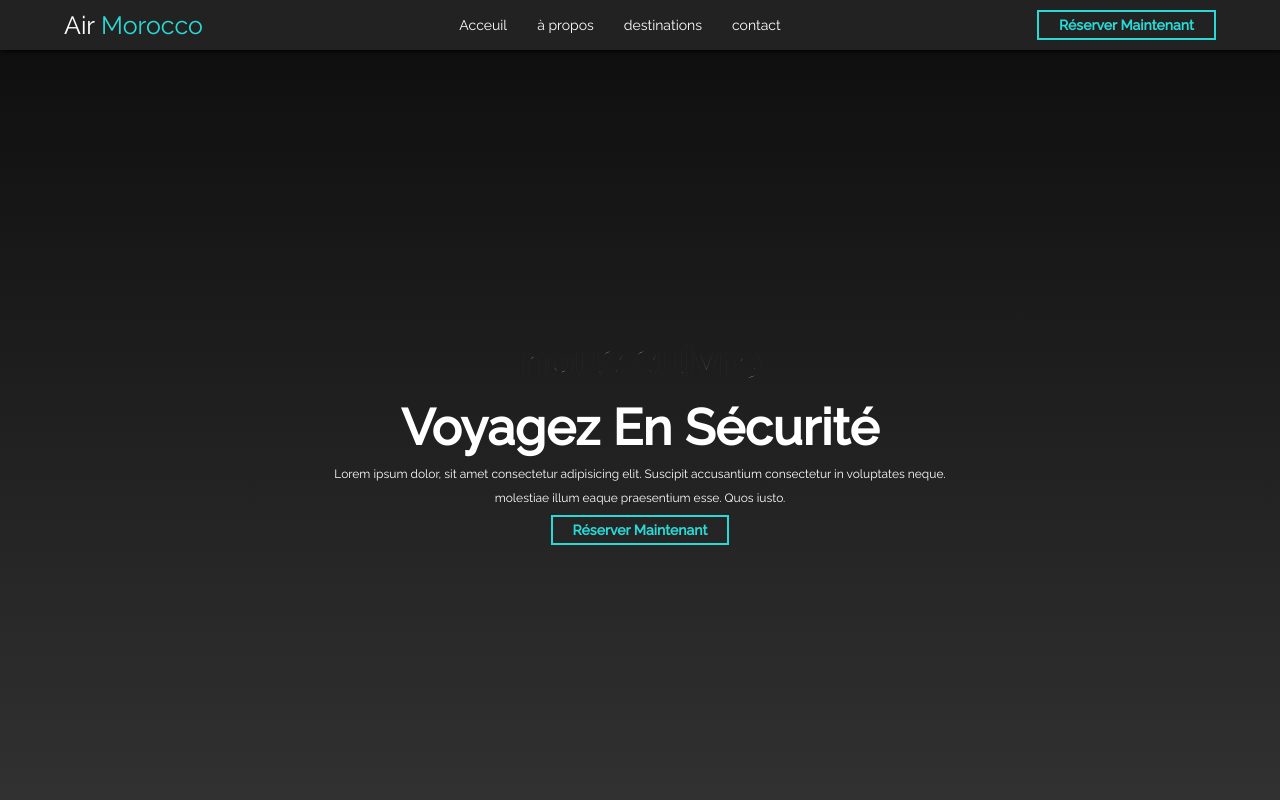
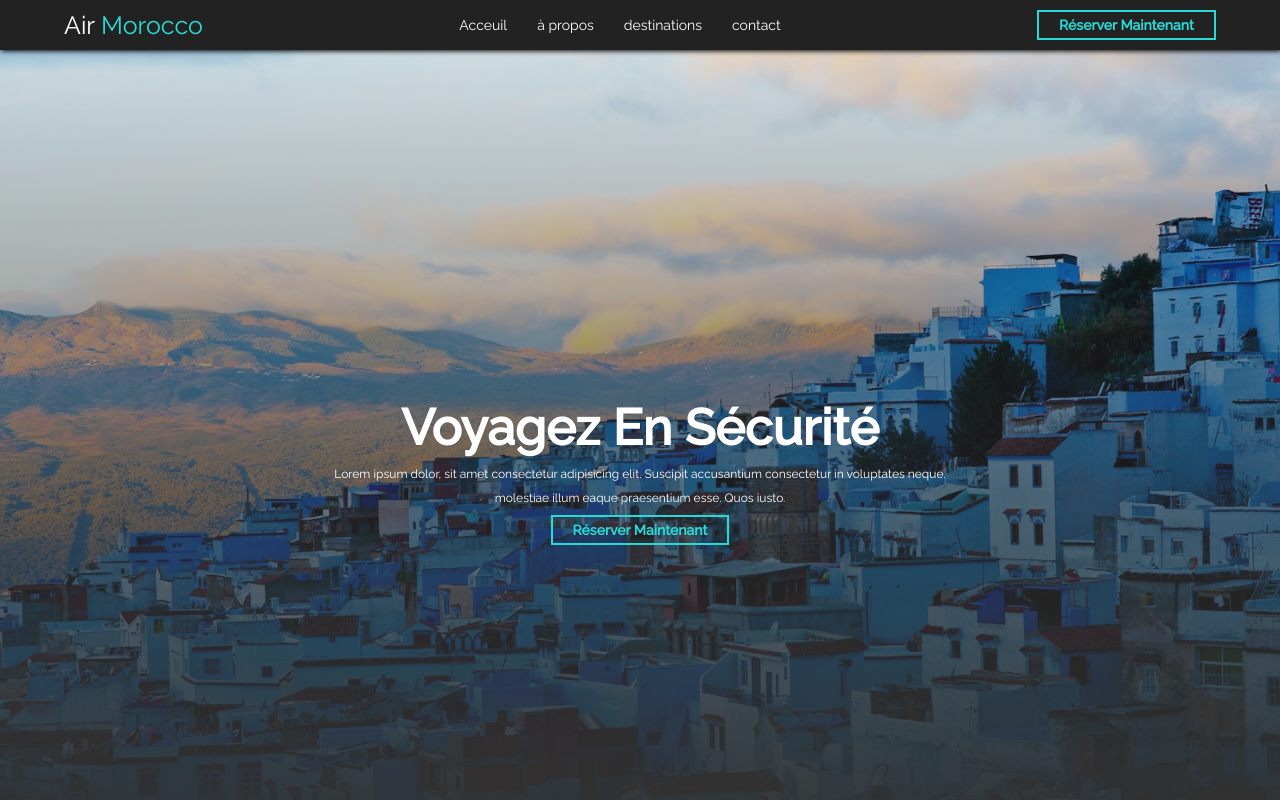
Before and after one commit to aymanbestone/airMorocco, a plain HTML site: page index.html in a window 1280 px wide. Shown: the top 800 px of the page. Drawn offline with Linux system fonts and the light colour scheme.

Commit message:
add image background

```diff
--- a/css/style.css
+++ b/css/style.css
@@ -78,7 +78,7 @@ header  .logo a span {
 /* Home acceuil CSS */
 
 #home {
-    background: linear-gradient(rgba(0,0,0,0.1),#333), url("./images/Chefchaouen.jpg");
+    background: linear-gradient(rgba(0,0,0,0.1),#333), url(../images/Chefchaouen.jpg);
     background-position: center;
     background-size: cover;
     height: 100vh;
```
